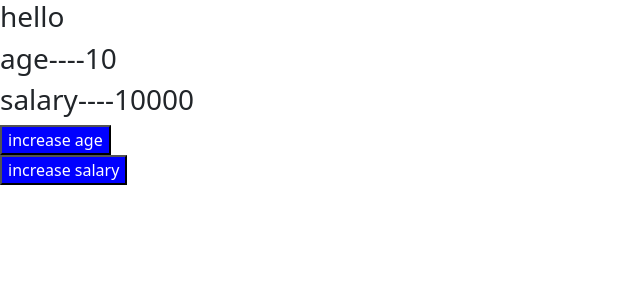
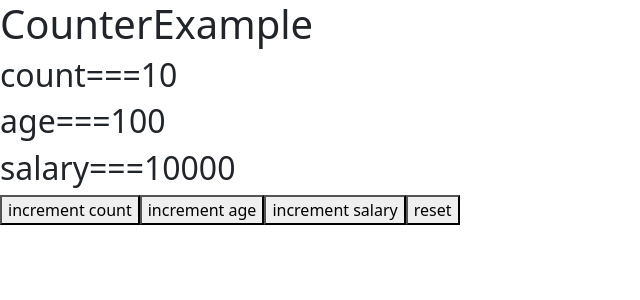
Before and after one commit to rasagnyaa/reactrepo, a React (Create React App) app: page / in a window 1280 px wide. Shown: the top 300 px of the page, without its empty margins (0-640 px from the left). Built offline with nearby package versions, Linux system fonts and the light colour scheme.

Commit message:
custom hooks couner example

```diff
--- a/src/App.js
+++ b/src/App.js
@@ -1,5 +1,6 @@
 import './App.css';
-import UsecallbackEx from './Components/functionalComponent/usecallback/usecallbackex';
+import CounterExample from './Components/counter-example';
+//import UsecallbackEx from './Components/functionalComponent/usecallback/usecallbackex';
 //import UsememoEx from './Components/functionalComponent/usememo/usememoex';
 //import Stack from './navigations/stack';
 //import WeatherApi from './Components/functionalComponent/weatherapi/weatherapi';
@@ -13,7 +14,8 @@ function App() {
 {/* <WeatherApi/> */}
 {/* <Stack/> */}
 {/* <UsememoEx/> */}
-<UsecallbackEx/>
+{/* <UsecallbackEx/> */}
+<CounterExample/>
   </div>
   );
 }
--- /dev/null
+++ b/src/Components/counter-example.js
@@ -0,0 +1,25 @@
+  import React from 'react'
+import useCounter from './functionalComponent/customhooks/use-counter'
+
+  function CounterExample() {
+   const[count,incrementCount,decrementCount,resetCount]= useCounter(10,10)
+   const[age,incrementAge,decrementAge,resetAge]=useCounter(100,1)
+   const[salary,incrementSalary]=useCounter(10000,1000)
+    return (
+      <div>
+        <h1>CounterExample</h1>
+        <h2>count==={count}</h2>
+        <h2>age==={age}</h2>
+        <h2>salary==={salary}</h2>
+        <button onClick={incrementCount}>increment count</button>
+        <button onClick={incrementAge}>increment age</button>
+        <button onClick={incrementSalary}>increment salary</button>
+        <button onClick={resetCount}>reset</button>
+       {/* <button onClick={incrementAge}>increment</button>
+        <button onClick={decrementAge}>decrement</button>
+        <button onClick={resetAge}>reset</button> */}
+      </div>
+    )
+  }
+
+  export default CounterExample
--- /dev/null
+++ b/src/Components/functionalComponent/customhooks/use-counter.js
@@ -0,0 +1,19 @@
+
+
+import { useState } from "react"
+
+const useCounter=(initialValue,scale) =>{
+const[value,setValue]=useState(initialValue,scale)
+const incrementHandler=()=>{
+    setValue(value+scale)
+}
+const decrementHandler=()=>{
+    setValue(value-scale)
+}
+const resetHandler=()=>{
+    setValue(0)
+}
+return [value,incrementHandler,decrementHandler,resetHandler]
+}
+
+export default useCounter
--- /dev/null
+++ b/src/hoc/logging.js
@@ -0,0 +1,13 @@
+import { useEffect } from "react"
+
+
+
+const loggingComponent =(wrappedComponent)=>{
+    return(props)=>{
+        useEffect(()=>{
+       console.log(props)
+        },[props])
+    return <wrappedComponent/>
+    }
+}
+export default loggingComponent
```
Also changed, not shown: 1 other file (tests, documents, lock files or other folders).
